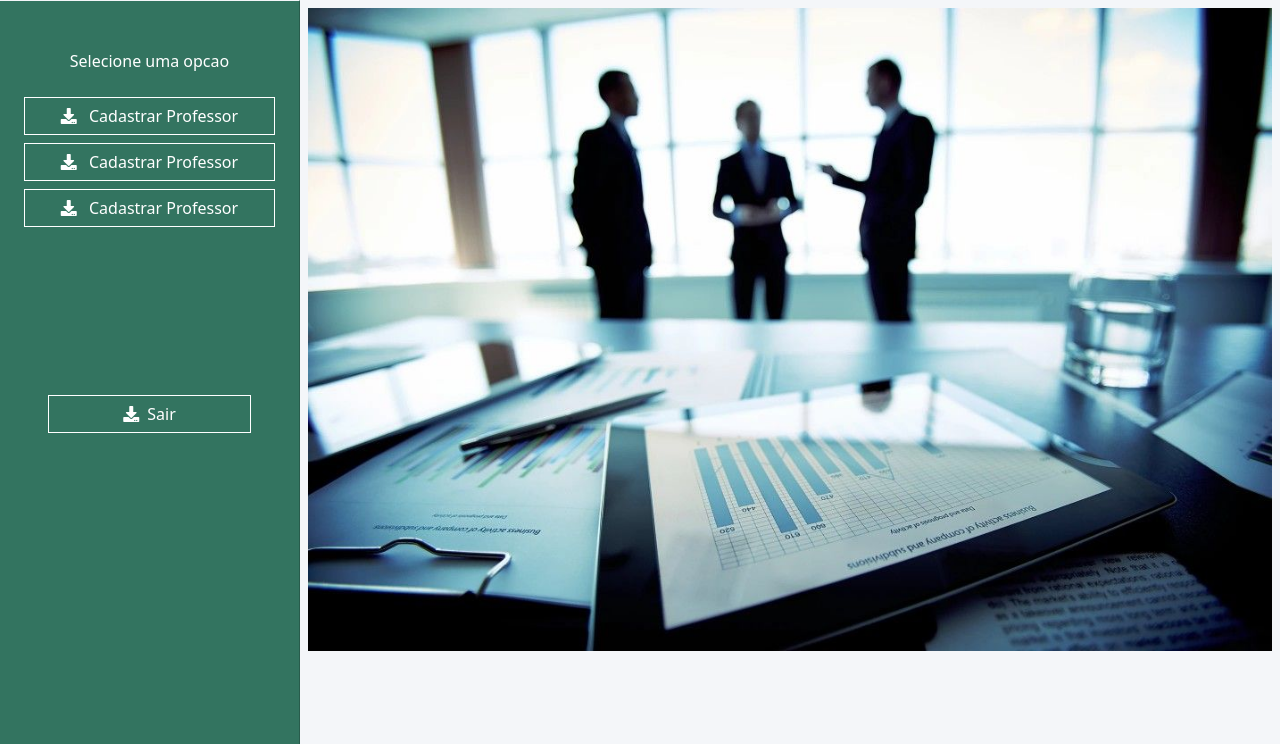
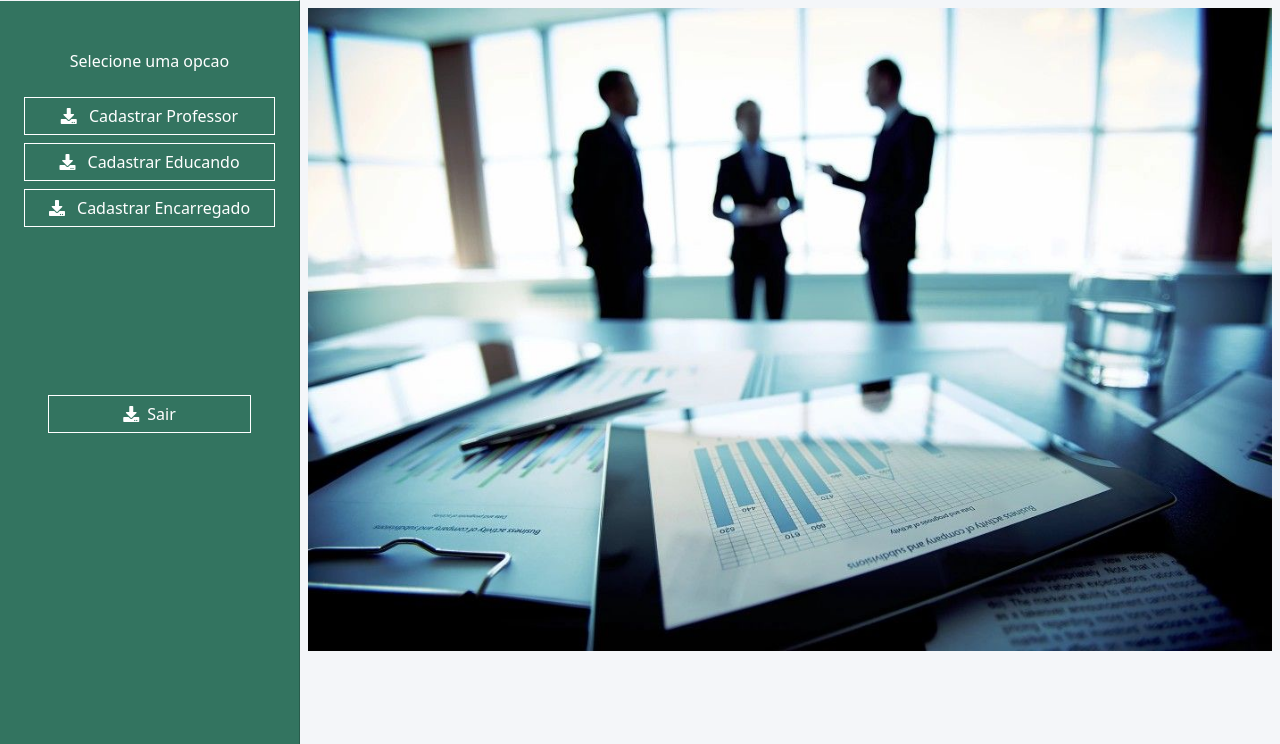
Before and after one commit to Elio-Muculo/Colegio-Sapiens, a PHP site: page /views/admin.php in a window 1280 px wide. Shown: the part 56-800 px from the top of the page. Run offline with PHP 8.4, Linux system fonts and the light colour scheme; some libraries are stand-ins or nearby versions.

Commit message:
Navegandoadminparaoutras telas

```diff
--- a/views/admin.php
+++ b/views/admin.php
@@ -53,12 +53,12 @@
                 <div class="p-0 mt-5">
                     <div class="text-white text-center">Selecione uma opcao</div>
                     <div class="p-4 text-center">
-                        <a class="btn btn-menu mb-2"><i class="fas fa-download me-2"></i> Cadastrar Professor</a>
-                        <a class="btn btn-menu mb-2"><i class="fas fa-download me-2"></i> Cadastrar Professor</a>
-                        <a class="btn btn-menu"><i class="fas fa-download me-2"></i> Cadastrar Professor</a>
+                        <a href="professor.php"  class="btn btn-menu mb-2"><i class="fas fa-download me-2"></i> Cadastrar Professor</a>
+                        <a href="cadastroEducando.php"  class="btn btn-menu mb-2"><i class="fas fa-download me-2"></i> Cadastrar Educando</a>
+                        <a  href ="formularioEncarregado.php" class="btn btn-menu"><i class="fas fa-download me-2"></i> Cadastrar Encarregado</a>
                     </div>
                     <div class="mt-5 p-5">
-                        <a class="btn btn-menu mt-5"><i class="fas fa-download me-2"></i>Sair</a>
+                        <a href="/index.php" class="btn btn-menu mt-5"><i class="fas fa-download me-2"></i>Sair</a>
                     </div>
                 </div>
             </div>
```
